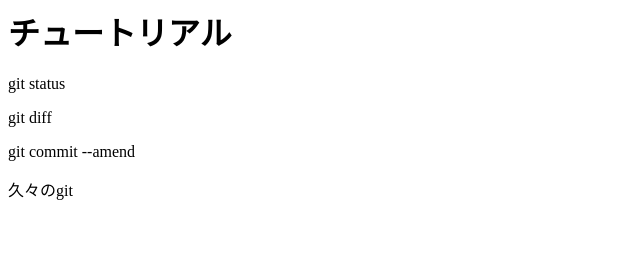
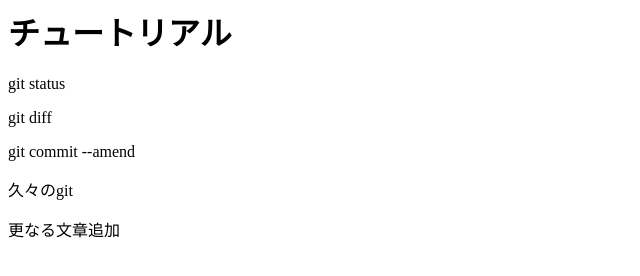
Before and after one commit to kotarogit/git_tutorial, a plain HTML site: page index.html in a window 1280 px wide. Shown: the whole page, without its empty margins (0-640 px from the left). Drawn offline with Linux system fonts and the light colour scheme.

Commit message:
更なる文章追加

```diff
--- a/index.html
+++ b/index.html
@@ -3,3 +3,4 @@
 <p>git diff</p>
 <p>git commit --amend</p>
 <p>久々のgit</p>
+<p>更なる文章追加</p>
```
